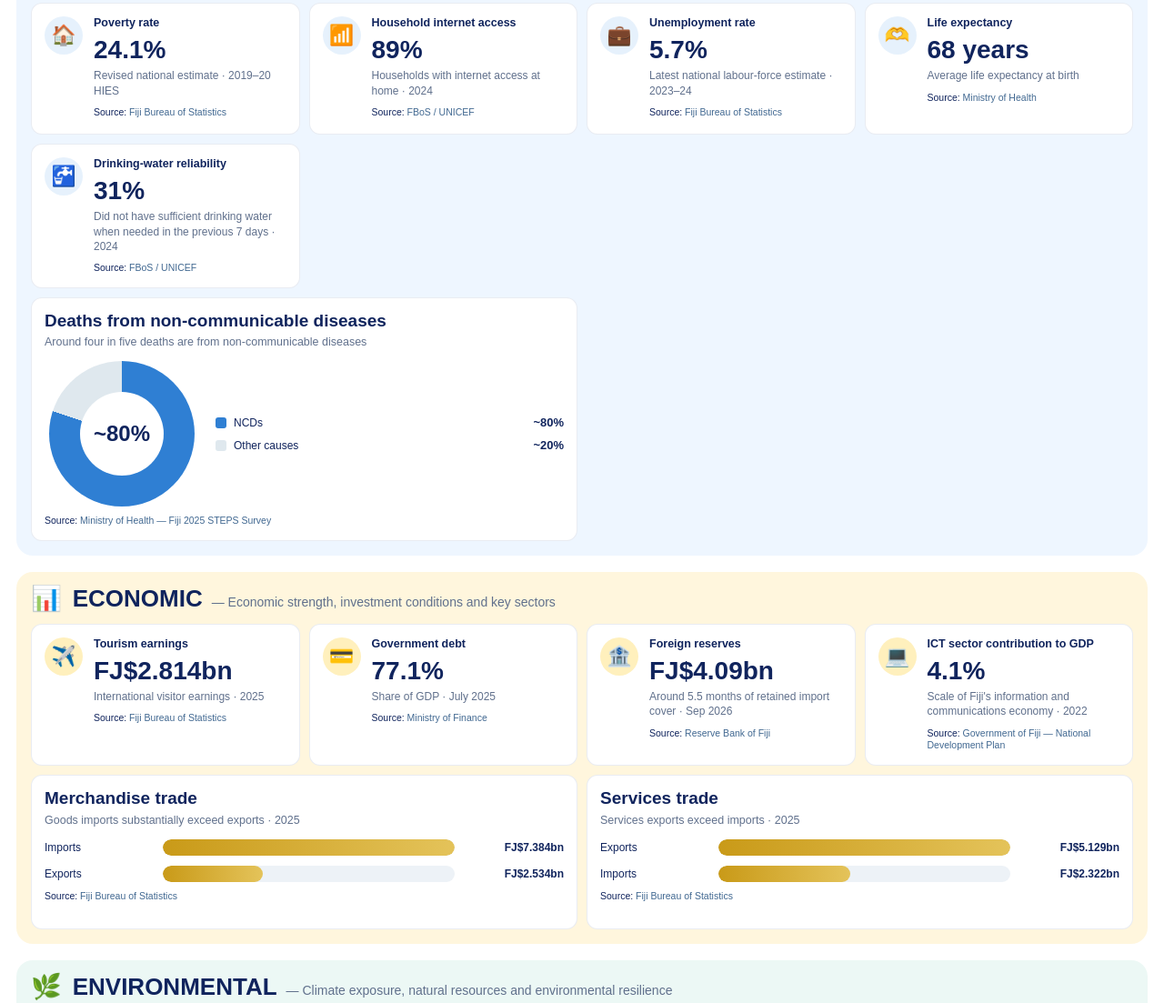
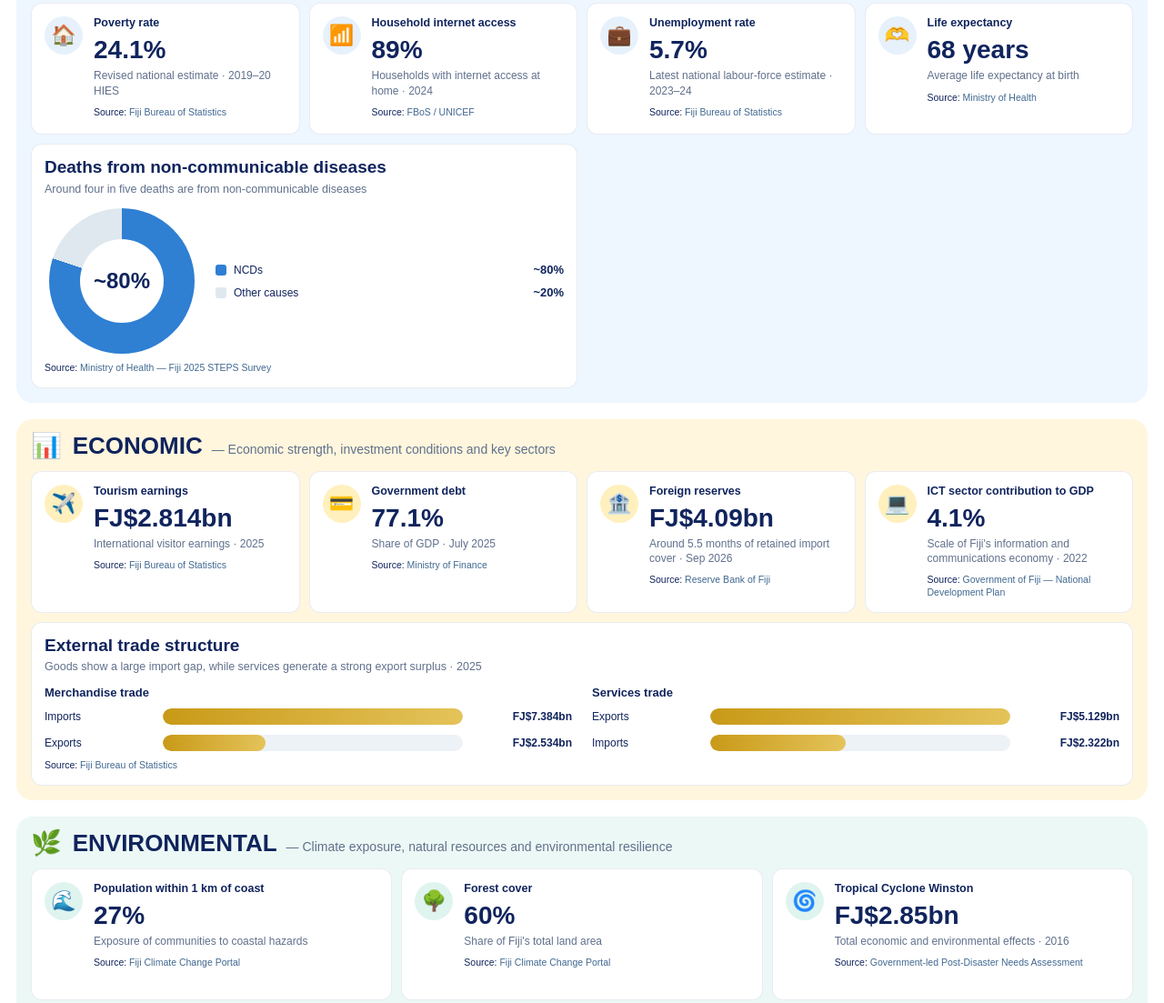
Before and after one commit to crownspa2015-dotcom/fiji-key-statistics, a plain HTML site: page index.html in a window 1280 px wide. Shown: the part 134-1237 px from the top of the page at 91% size. Drawn offline with Linux system fonts and the light colour scheme.

Commit message:
Refine Fiji dashboard to final 15-indicator story

```diff
--- a/index.html
+++ b/index.html
@@ -40,6 +40,8 @@ body{font-family:Arial,Helvetica,sans-serif;color:var(--ink);background:#fff}
 .source a:hover{text-decoration:underline}
 .visuals{display:grid;grid-template-columns:repeat(2,minmax(0,1fr));gap:10px;margin-top:10px}
 .visuals.single{grid-template-columns:minmax(0,1fr)}
+.trade-grid{display:grid;grid-template-columns:repeat(2,minmax(0,1fr));gap:22px}
+.trade-heading{font-size:13px;font-weight:700;margin:0 0 10px}
 .chart{min-height:170px}
 .chart h3{margin:0 0 4px;font-size:19px;line-height:1.2}
 .chart-sub{font-size:12.5px;color:var(--muted);margin-bottom:12px;line-height:1.35}
@@ -60,7 +62,8 @@ body{font-family:Arial,Helvetica,sans-serif;color:var(--ink);background:#fff}
 .sw{width:12px;height:12px;border-radius:3px}
 .legend-row strong{font-size:13px}
 @media(min-width:901px){
-  .social .visuals.single .chart,.economic .visuals.single .chart{max-width:calc(50% - 5px)}
+  .social .visuals.single .chart{max-width:calc(50% - 5px)}
+  .economic .trade-combined{max-width:none}
   .environment .cards{grid-template-columns:repeat(3,minmax(0,1fr))}
 }
 .footer{font-size:12px;color:#65758e;padding:8px 3px 20px;text-align:right}
@@ -70,7 +73,8 @@ body{font-family:Arial,Helvetica,sans-serif;color:var(--ink);background:#fff}
   .donut-grid{grid-template-columns:1fr}
   .bar-row{grid-template-columns:95px 1fr 92px}
   .hero h1{font-size:34px}
-  .social .visuals.single .chart,.economic .visuals.single .chart{max-width:none}
+  .social .visuals.single .chart{max-width:none}
+  .trade-grid{grid-template-columns:1fr}
 }
 @media(max-width:560px){.cards{grid-template-columns:1fr}.wrap{padding:12px}.section{padding:12px}}
 </style>
@@ -89,7 +93,6 @@ body{font-family:Arial,Helvetica,sans-serif;color:var(--ink);background:#fff}
       <div class="card"><div class="icon">📶</div><div><div class="label">Household internet access</div><div class="value">89%</div><div class="sub">Households with internet access at home · 2024</div><div class="source">Source: <a target="_blank" rel="noopener" href="https://www.statsfiji.gov.fj/download/413/mics-2024-25/4374/fiji-micsplus-2024-25-wave1_snapshot_20250120.pdf">FBoS / UNICEF</a></div></div></div>
       <div class="card"><div class="icon">💼</div><div><div class="label">Unemployment rate</div><div class="value">5.7%</div><div class="sub">Latest national labour-force estimate · 2023–24</div><div class="source">Source: <a target="_blank" rel="noopener" href="https://www.statsfiji.gov.fj/2023-24-fiji-employment-and-unemployment-survey-main-report/">Fiji Bureau of Statistics</a></div></div></div>
       <div class="card"><div class="icon">🫶</div><div><div class="label">Life expectancy</div><div class="value">68 years</div><div class="sub">Average life expectancy at birth</div><div class="source">Source: <a target="_blank" rel="noopener" href="https://www.health.gov.fj/wp-content/uploads/2025/08/MOHMS_Strategic_Plan_Evaluation_Report_2025.pdf">Ministry of Health</a></div></div></div>
-      <div class="card"><div class="icon">🚰</div><div><div class="label">Drinking-water reliability</div><div class="value">31%</div><div class="sub">Did not have sufficient drinking water when needed in the previous 7 days · 2024</div><div class="source">Source: <a target="_blank" rel="noopener" href="https://www.statsfiji.gov.fj/download/413/mics-2024-25/4374/fiji-micsplus-2024-25-wave1_snapshot_20250120.pdf">FBoS / UNICEF</a></div></div></div>
     </div>
     <div class="visuals single">
       <div class="chart">
@@ -118,20 +121,25 @@ body{font-family:Arial,Helvetica,sans-serif;color:var(--ink);background:#fff}
       <div class="card"><div class="icon">🏦</div><div><div class="label">Foreign reserves</div><div class="value">FJ$4.09bn</div><div class="sub">Around 5.5 months of retained import cover · Sep 2026</div><div class="source">Source: <a target="_blank" rel="noopener" href="https://www.rbf.gov.fj/press-release-no-28-rbf-maintains-the-overnight-policy-rate/">Reserve Bank of Fiji</a></div></div></div>
       <div class="card"><div class="icon">💻</div><div><div class="label">ICT sector contribution to GDP</div><div class="value">4.1%</div><div class="sub">Scale of Fiji's information and communications economy · 2022</div><div class="source">Source: <a target="_blank" rel="noopener" href="https://www.finance.gov.fj/wp-content/uploads/2024/09/NPDF_final.pdf">Government of Fiji — National Development Plan</a></div></div></div>
     </div>
-    <div class="visuals">
-      <div class="chart">
-        <h3>Merchandise trade</h3><div class="chart-sub">Goods imports substantially exceed exports · 2025</div>
+    <div class="visuals single">
+      <div class="chart trade-combined">
+        <h3>External trade structure</h3>
+        <div class="chart-sub">Goods show a large import gap, while services generate a strong export surplus · 2025</div>
+        <div class="trade-grid">
+          <div>
+            <div class="trade-heading">Merchandise trade</div>
             <div class="bar-list">
               <div class="bar-row"><span>Imports</span><div class="track"><div class="fill" style="width:100%"></div></div><span class="bar-value">FJ$7.384bn</span></div>
               <div class="bar-row"><span>Exports</span><div class="track"><div class="fill" style="width:34.3%"></div></div><span class="bar-value">FJ$2.534bn</span></div>
             </div>
-        <div class="source">Source: <a target="_blank" rel="noopener" href="https://www.statsfiji.gov.fj/statistics/economic-statistics/international-trade-statistics/">Fiji Bureau of Statistics</a></div>
           </div>
-      <div class="chart">
-        <h3>Services trade</h3><div class="chart-sub">Services exports exceed imports · 2025</div>
+          <div>
+            <div class="trade-heading">Services trade</div>
             <div class="bar-list">
               <div class="bar-row"><span>Exports</span><div class="track"><div class="fill" style="width:100%"></div></div><span class="bar-value">FJ$5.129bn</span></div>
               <div class="bar-row"><span>Imports</span><div class="track"><div class="fill" style="width:45.3%"></div></div><span class="bar-value">FJ$2.322bn</span></div>
+            </div>
+          </div>
         </div>
         <div class="source">Source: <a target="_blank" rel="noopener" href="https://www.statsfiji.gov.fj/statistics/economic-statistics/international-trade-statistics/">Fiji Bureau of Statistics</a></div>
       </div>
```
Lines whose indentation alone changed are shown as unchanged.
